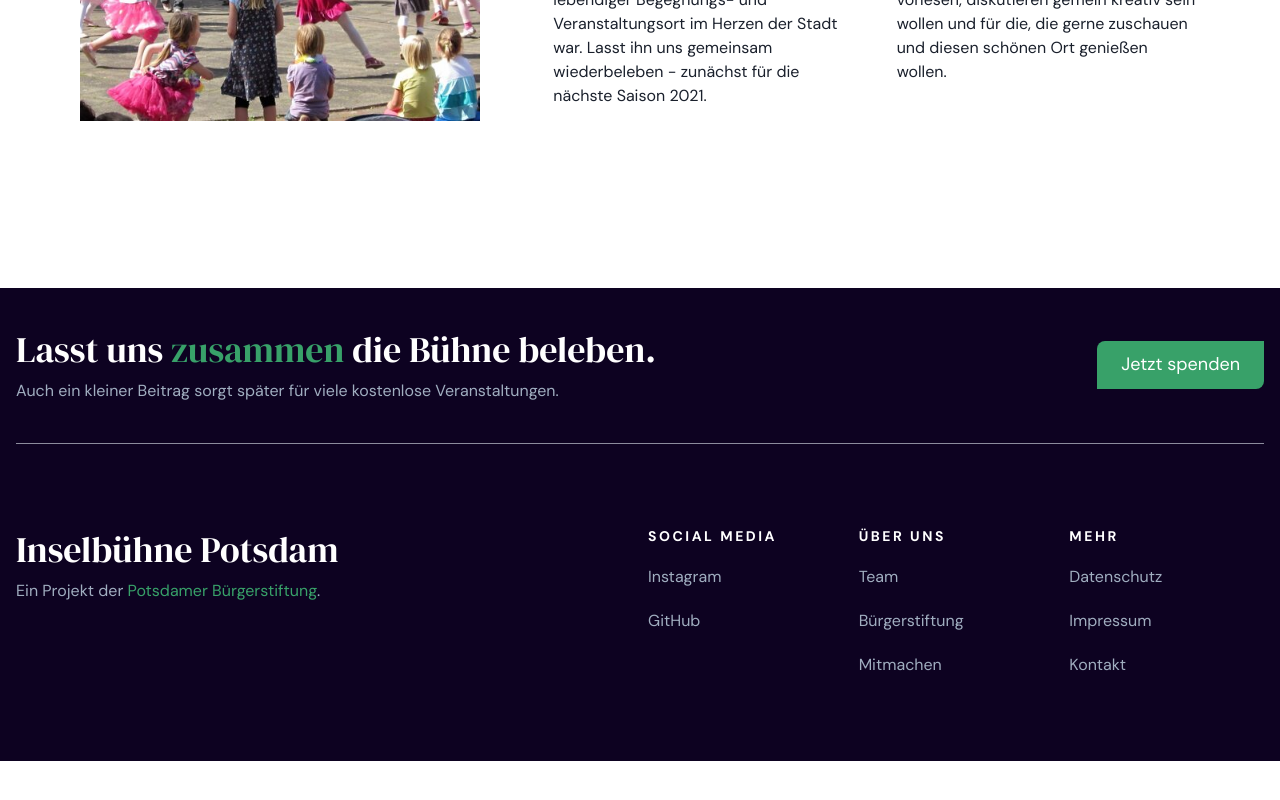
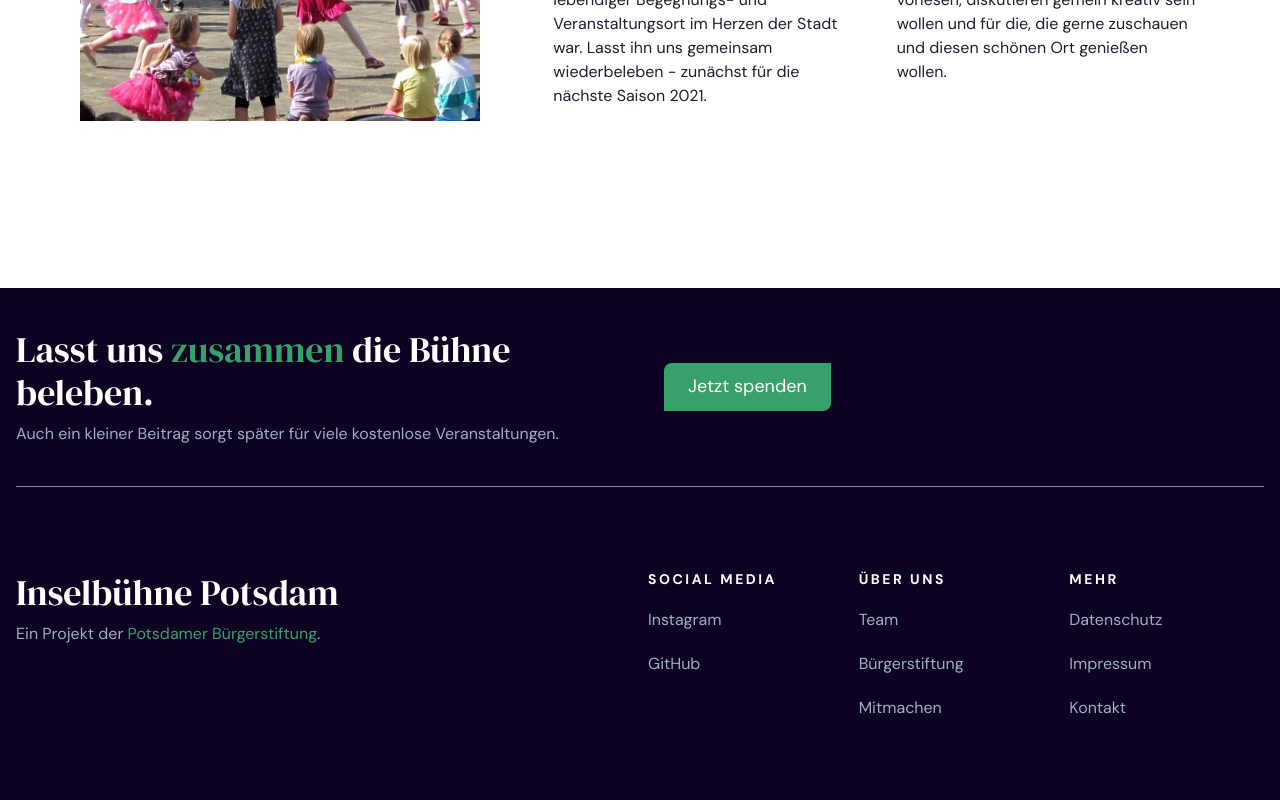
Before and after one commit to potsdamer-buergerstiftung/inselbuehne, a Next.js app: page / in a window 1280 px wide. Shown: the part 938-1738 px from the top of the page. Before the commit the page ends 1699 px from the top, so only its background shows below. Built offline with nearby package versions, Linux system fonts and the light colour scheme.

Commit message:
Replace flex with grid

```diff
--- a/components/Layout.tsx
+++ b/components/Layout.tsx
@@ -10,7 +10,7 @@
   Heading,
   Text,
   Button,
-  Flex,
+  Grid,
 } from "@chakra-ui/react";
 
 export default function Layout(props) {
@@ -28,8 +28,14 @@
       <Box as="section" background="dark" color="gray.400">
         <Container maxW="7xl">
           <Box h="10" w="100%" />
-          <Flex align="center" justify="space-between">
-            <GridItem colSpan={8}>
+          <Grid
+            alignItems="center"
+            justifyContent="space-between"
+            templateColumns="repeat(12, 1fr)"
+            columnGap={12}
+            rowGap={6}
+          >
+            <GridItem colSpan={{ base: 12, md: 6 }}>
               <Heading as="h2" color="white" mb="2">
                 Lasst uns{" "}
                 <Box color="green.500" as="span">
@@ -42,14 +48,14 @@
                 Veranstaltungen.
               </Text>
             </GridItem>
-            <GridItem colSpan={4}>
+            <GridItem colSpan={{ base: 12, md: 4 }}>
               <NextLink passHref href="/beitragen">
                 <Button colorScheme="green" size="lg" as="a">
                   Jetzt spenden
                 </Button>
               </NextLink>
             </GridItem>
-          </Flex>
+          </Grid>
           <Box h="10" w="100%" />
           <Divider colorScheme="dark" />
         </Container>
```
